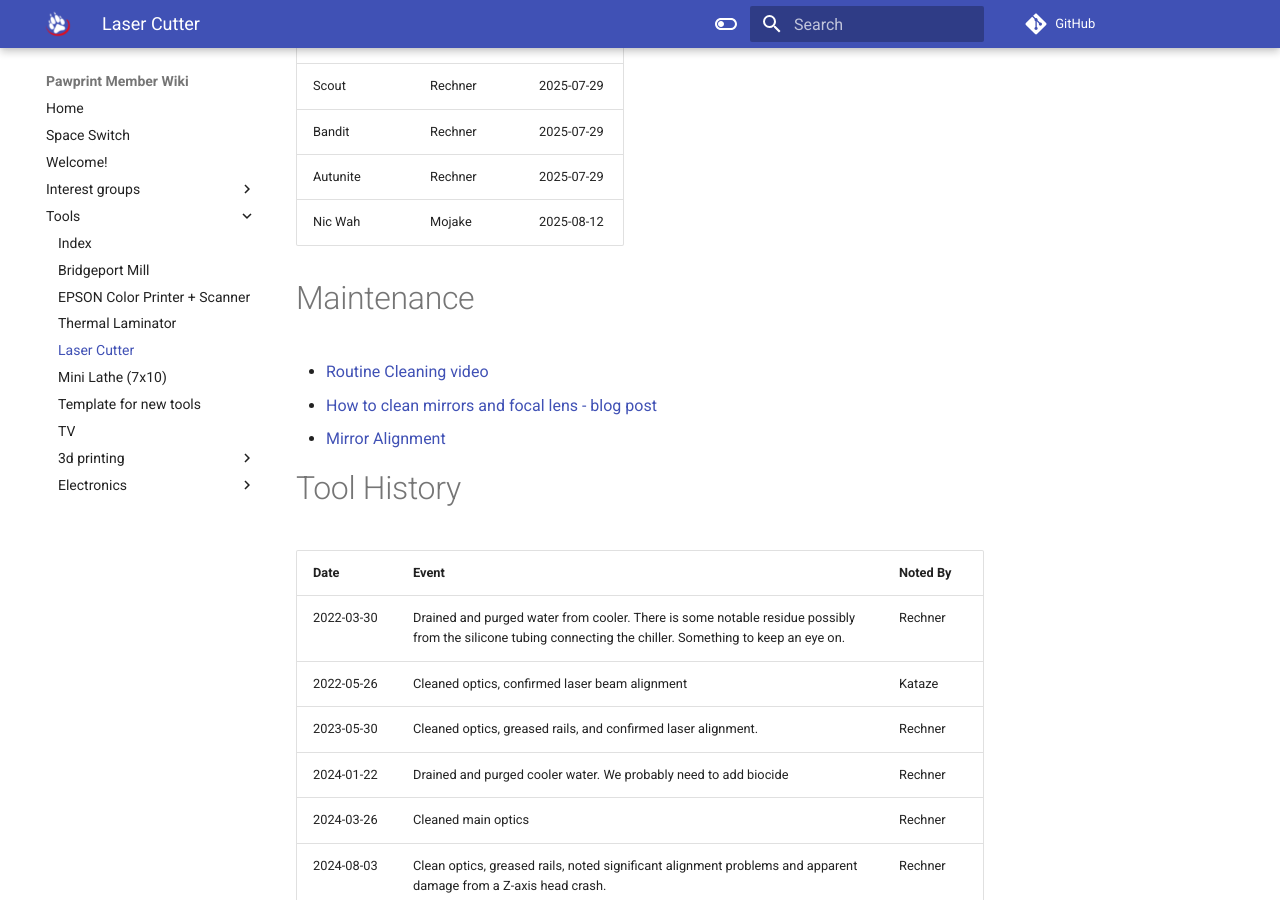
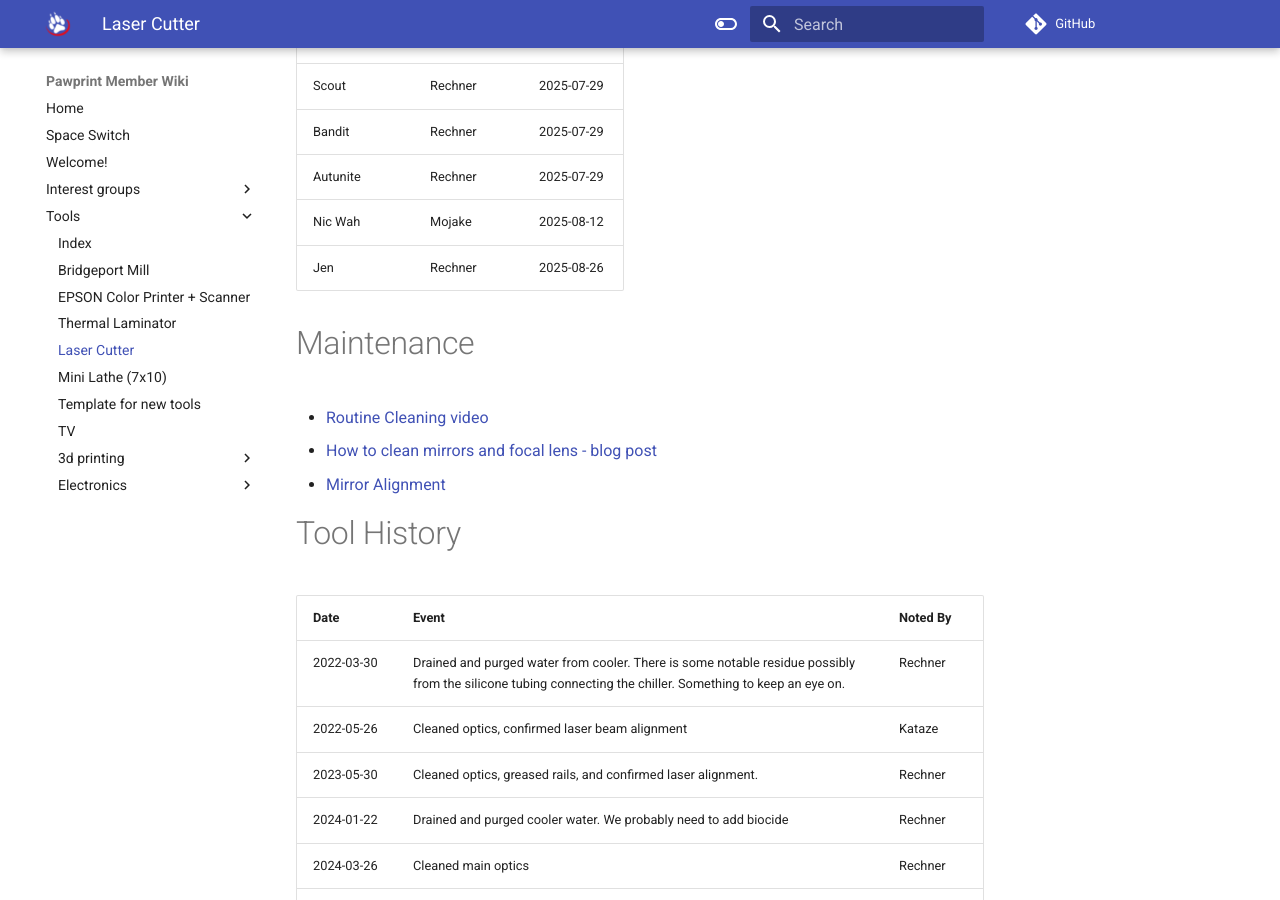
Before and after one commit to PawprintPrototyping/pawprintprototyping.github.io, an MkDocs documentation site: the page built from docs/tools/laser.md, in a window 1280 px wide and 900 px high, scrolled down 7299 px. Built offline with MkDocs 1.6.1 and Material for MkDocs 9.7.7, drawn with Linux system fonts in a browser that asks for light colours; comment, search, counter and statistics services are not loaded.

Commit message:
Sign off guest on laser

```diff
--- a/docs/tools/laser.md
+++ b/docs/tools/laser.md
@@ -205,6 +205,7 @@ You can also manually level by jogging the Z up and down, and using the short en
 |Bandit       | Rechner      | 2025-07-29     |
 |Autunite     | Rechner      | 2025-07-29     |
 |Nic Wah      | Mojake       | 2025-08-12     |
+|Jen          | Rechner      | 2025-08-26     |
 
 
 
```
